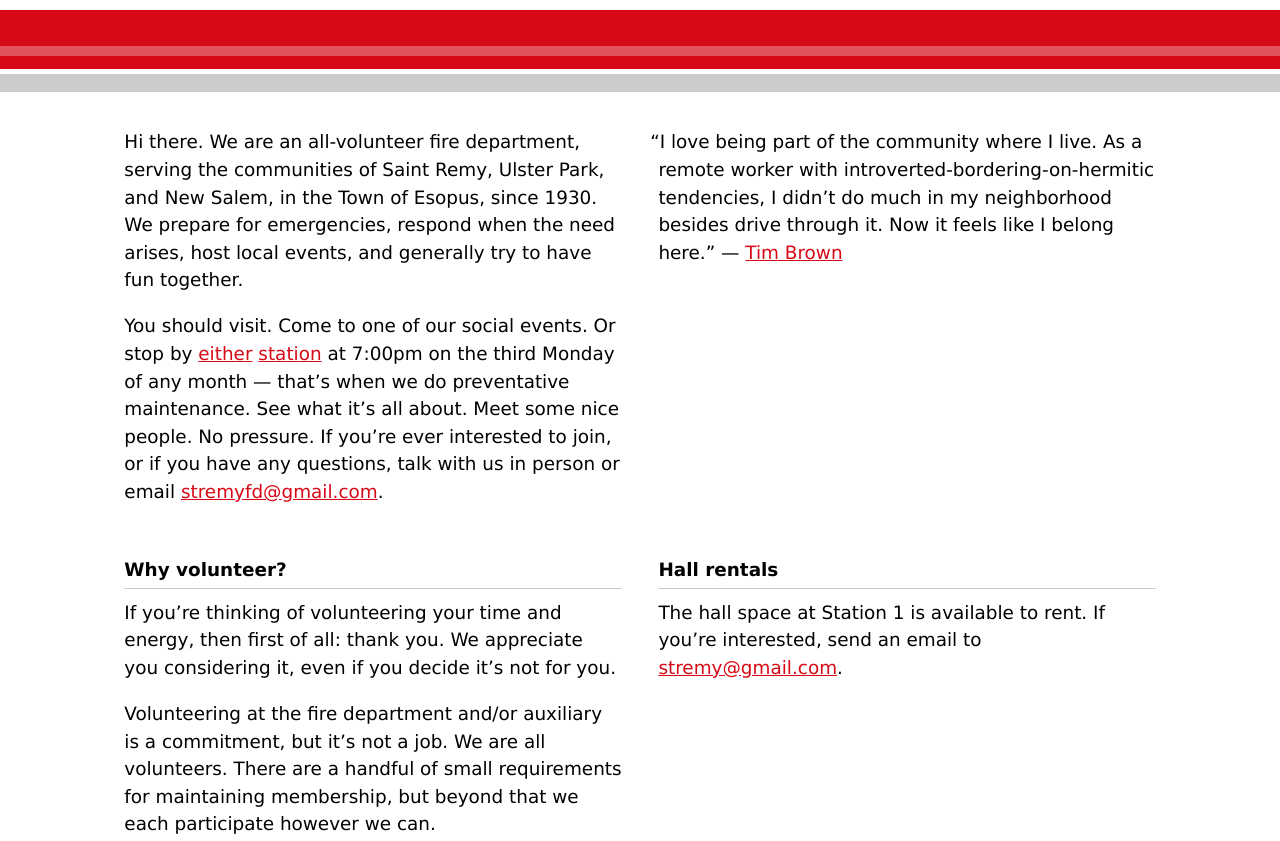
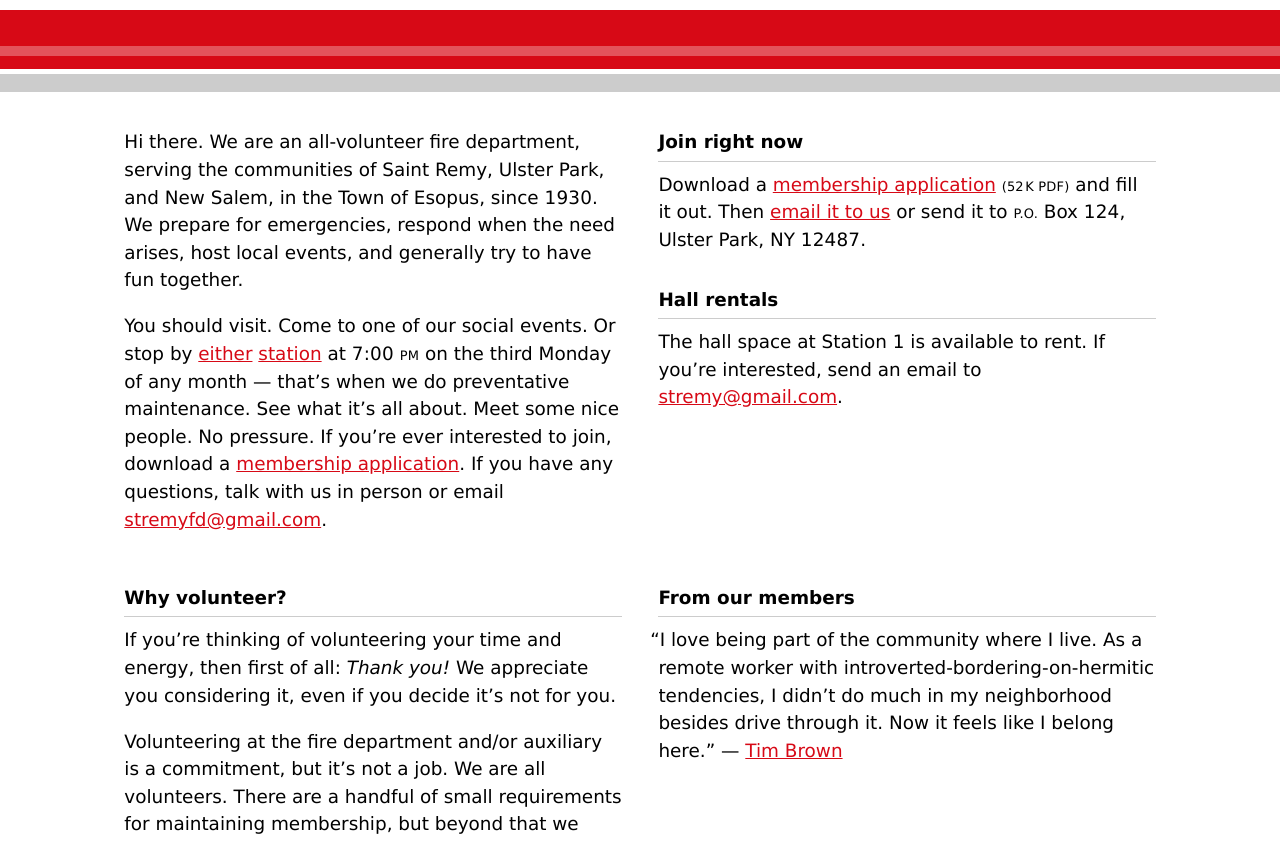
Before and after one commit to stremyfd/stremyfd.github.io, a plain HTML site: page index.html in a window 1280 px wide. Shown: the part 620-1461 px from the top of the page. Drawn offline with Linux system fonts and the light colour scheme.

Commit message:
Add membership application, spiff up typographic details

```diff
--- a/index.html
+++ b/index.html
@@ -21,15 +21,23 @@
       <main>
 
         <section id="about">
-          <p>Hi there. We are an all-volunteer fire department, serving the communities of Saint Remy, Ulster Park, and New Salem, in the Town of Esopus, since 1930. We prepare for emergencies, respond when the need arises, host local events, and generally try to have fun together.</p>
+          <p>Hi there. We are an all-volunteer fire department, serving the communities of Saint Remy, Ulster Park, and New Salem, in the Town of Esopus, since <span class="numbers">1930</span>. We prepare for emergencies, respond when the need arises, host local events, and generally try to have fun together.</p>
 
-          <p>You should visit. Come to one of our social events. Or stop by <a href="https://goo.gl/maps/ypGQH8si8Tv">either</a> <a href="http://maps.google.com/maps?&z=10&q=41.852944+-73.998583&ll=41.852944+-73.998583">station</a> at 7:00pm on the third Monday of any month — that’s when we do preventative maintenance. See what it’s all about. Meet some nice people. No pressure. If you’re ever interested to join, or if you have any questions, talk with us in person or email <a href="mailto:stremyfd@gmail.com">stremyfd@gmail.com</a>.</p>
+          <p>You should visit. Come to one of our social events. Or stop by <a href="https://goo.gl/maps/ypGQH8si8Tv">either</a> <a href="http://maps.google.com/maps?&z=10&q=41.852944+-73.998583&ll=41.852944+-73.998583">station</a> at <span class="numbers">7:00</span> <abbr>pm</abbr> on the third Monday of any month — that’s when we do preventative maintenance. See what it’s all about. Meet some nice people. No pressure. If you’re ever interested to join, download a <a href="membership-application.pdf">membership application</a>. If you have any questions, talk with us in person or email <a href="mailto:stremyfd@gmail.com">stremyfd@gmail.com</a>.</p>
+        </section>
+
+        <section id="application">
+          <h2>Join right now</h2>
+          <p>Download a <a href="membership-application.pdf">membership application</a> <abbr>(52&hairsp;k PDF)</abbr> and fill it out. Then <a href="mailto:stremyfd@gmail.com">email it to us</a> or send it to <abbr>P.O.</abbr>&nbsp;Box&nbsp;<span class="numbers">124</span>, Ulster Park, NY&nbsp;<span class="numbers">12487</span>.</p>
+
+          <h2>Hall rentals</h2>
+          <p>The hall space at Station 1 is available to rent. If you’re interested, send an email to <a href="mailto:stremy@gmail.com">stremy@gmail.com</a>.</p>
         </section>
 
         <section id="why">
           <h2>Why volunteer?</h2>
 
-          <p>If you’re thinking of volunteering your time and energy, then first of all: thank you. We appreciate you considering it, even if you decide it’s not for you.</p>
+          <p>If you’re thinking of volunteering your time and energy, then first of all: <em>Thank you!</em> We appreciate you considering it, even if you decide it’s not for you.</p>
 
           <p>Volunteering at the fire department and/or auxiliary is a commitment, but it’s not a job. We are all volunteers. There are a handful of small requirements for maintaining membership, but beyond that we each participate however we can.</p>
 
@@ -42,43 +50,38 @@
         </section>
 
         <section id="testimonials">
+          <h2>From our members</h2>
           <blockquote>
             <p>“I love being part of the community where I live. As a remote worker with introverted-bordering-on-hermitic tendencies, I didn’t do much in my neighborhood besides drive through it. Now it feels like I belong here.” —&nbsp;<a href="https://medium.com/@timbrown/i-never-wanted-to-be-a-firefighter-565d1f6254f9#.7uz6gkfda">Tim&nbsp;Brown</a></p>
           </blockquote>
         </section>
 
-        <section id="application">
-
-          <h2>Hall rentals</h2>
-          <p>The hall space at Station 1 is available to rent. If you’re interested, send an email to <a href="mailto:stremy@gmail.com">stremy@gmail.com</a>.</p>
-        </section>
-
       </main>
 
       <footer id="contact">
-        <p class="footer-bylaws">“The objective of the … company shall be to protect the area within the boundaries of the St. Remy Fire District from the danger of fire so far as their power lies.” — St. Remy Volunteer Fire Department Bylaws</p>
+        <p class="footer-bylaws">“The objective of the … company shall be to protect the area within the boundaries of the St. Remy Fire District from the danger of fire so far as their power lies.” — St Remy Volunteer Fire Department Bylaws</p>
 
-        <p class="footer-established">~ Established 1930 • Celebrating 86 years ~</p>
+        <p class="footer-established">~&nbsp;&nbsp;Established <span class="numbers">1930</span>&nbsp;&nbsp;•&nbsp;&nbsp;Celebrating <span class="numbers">86</span> years&nbsp;&nbsp;~</p>
 
         <p class="footer-address footer-station-1" translate="no">
           <a href="https://goo.gl/maps/ypGQH8si8Tv">
             Station 1<br />
-            Main St.<br />
-            St. Remy, New York
+            Main St<br />
+            St Remy, New York
           </a>
         </p>
 
         <p class="footer-address footer-station-2" translate="no">
           <a href="http://maps.google.com/maps?&z=10&q=41.852944+-73.998583&ll=41.852944+-73.998583">
             Station 2<br />
-            Union Center Rd.<br />
+            Union Center Rd<br />
             Ulster Park, New York
           </a>
         </p>
 
         <p class="footer-address footer-pobox" translate="no">
-          P.O. Box 124<br />
-          Ulster Park, <abbr title="New York">NY</abbr> 12487
+          P.O. Box <span class="numbers">124</span><br />
+          Ulster Park, NY <span class="numbers">12487</span>
         </p>
       </footer>
 
--- a/style.css
+++ b/style.css
@@ -38,18 +38,38 @@ p {
 }
 
 h2 {
-  margin: 1.75em 0 0.5em;
+  margin: 0 0 0.5em;
   padding: 0 0 0.25em;
   border-bottom: 1px #ccc solid;
   font-weight: 700;
 }
-
+p+h2 {
+  margin-top: 1.75em;
+}
+h2:first-child {
+  margin-top: 1.75em;
+}
 a,
 a:visited {
   color: #d70916;
 }
+abbr {
+  letter-spacing: 0.01em;
+  font-variant-caps: all-small-caps;
+  -moz-font-feature-settings: "kern", "liga", "clig", "calt", "c2sc", "smcp";
+  -webkit-font-feature-settings: "kern", "liga", "clig", "calt", "c2sc", "smcp";
+  font-feature-settings: "kern", "liga", "clig", "calt", "c2sc", "smcp";
+}
+.numbers {
+  letter-spacing: 0.01em;
+  font-variant-numeric: oldstyle-nums proportional-nums;
+  -moz-font-feature-settings: "kern", "liga", "clig", "calt", "onum", "pnum";
+  -webkit-font-feature-settings: "kern", "liga", "clig", "calt", "onum", "pnum";
+  font-feature-settings: "kern", "liga", "clig", "calt", "onum", "pnum";
+}
 
-#testimonials p {
+#testimonials p,
+.footer-bylaws {
   text-indent: -0.45em;
 }
 
@@ -75,8 +95,11 @@ main {
   }
   #about { order: 1; }
   #why { order: 3; }
-  #testimonials { order: 2; }
-  #application { order: 4; }
+  #testimonials { order: 4; }
+  #application { order: 2; }
+    #application h2:first-child {
+      margin-top: 0;
+    }
 }
 
 
@@ -171,6 +194,7 @@ header:after {
 .header-stremy {
   display: block;
   margin-top: 0.2em;
+  margin-left: 0.1em;
   margin-bottom: 0.3em;
   font-size: 16vw;
   line-height: 1;
```
Also changed, not shown: 1 other file.
